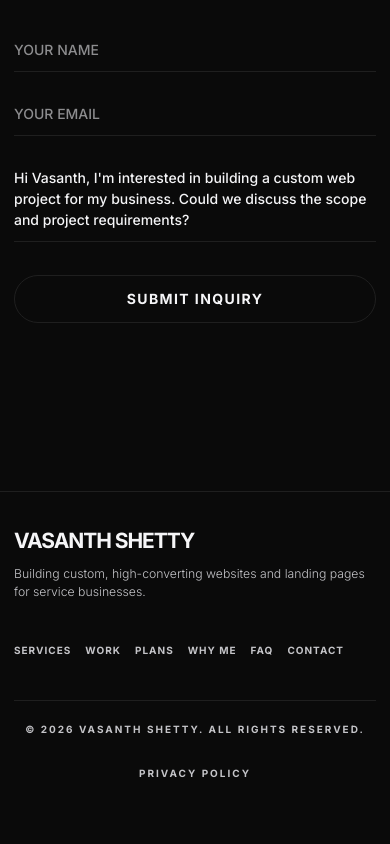
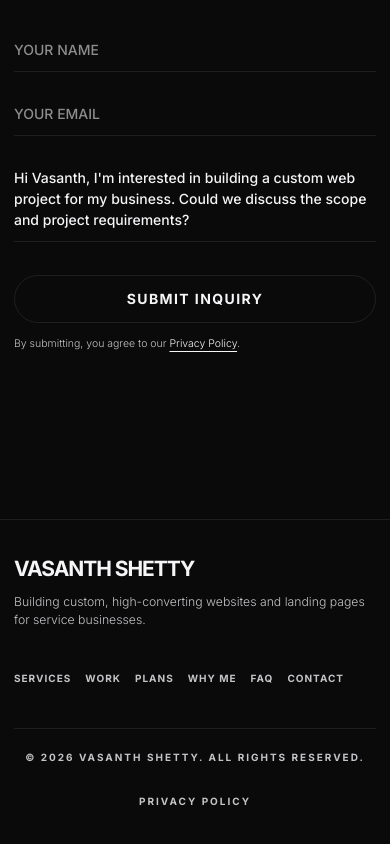
Before and after one commit to vasanthshettyy/AgenPort, a React (Vite) app: page / in a window 390 px wide. Shown: the part 8192-9036 px from the top of the page. Built offline with nearby package versions, Linux system fonts and the light colour scheme.

Commit message:
feat(contact): add privacy policy agreement link to form

```diff
--- a/src/components/ContactSection.jsx
+++ b/src/components/ContactSection.jsx
@@ -232,7 +232,7 @@ export default function ContactSection() {
 
             {error && <div className="text-content-accent text-sm font-bold tracking-widest uppercase">{error}</div>}
 
-            <div className="mt-2 lg:mt-4">
+            <div className="mt-2 lg:mt-4 flex flex-col items-start gap-4">
               <button
                 type="submit"
                 disabled={isSubmitting}
@@ -248,6 +248,19 @@ export default function ContactSection() {
                 )}
                 <div className="btn-fill-layer bg-content-accent" />
               </button>
+
+              <p className="text-xs sm:text-sm text-content-secondary font-light">
+                By submitting, you agree to our{' '}
+                <a
+                  href="/privacy-policy"
+                  target="_blank"
+                  rel="noopener noreferrer"
+                  className="text-content-primary underline underline-offset-4 hover:text-content-accent transition-colors"
+                >
+                  Privacy Policy
+                </a>
+                .
+              </p>
             </div>
           </form>
         </div>
```
